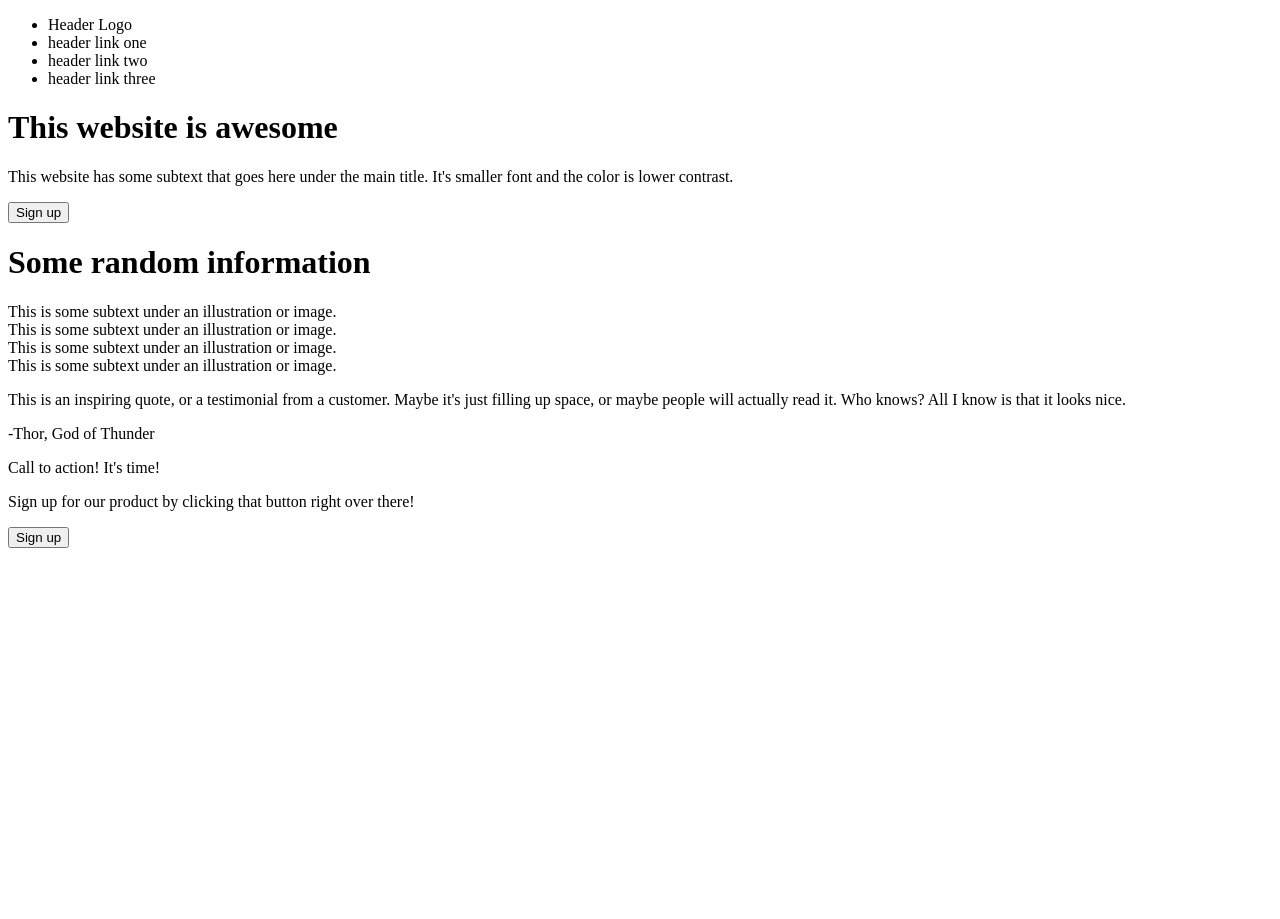
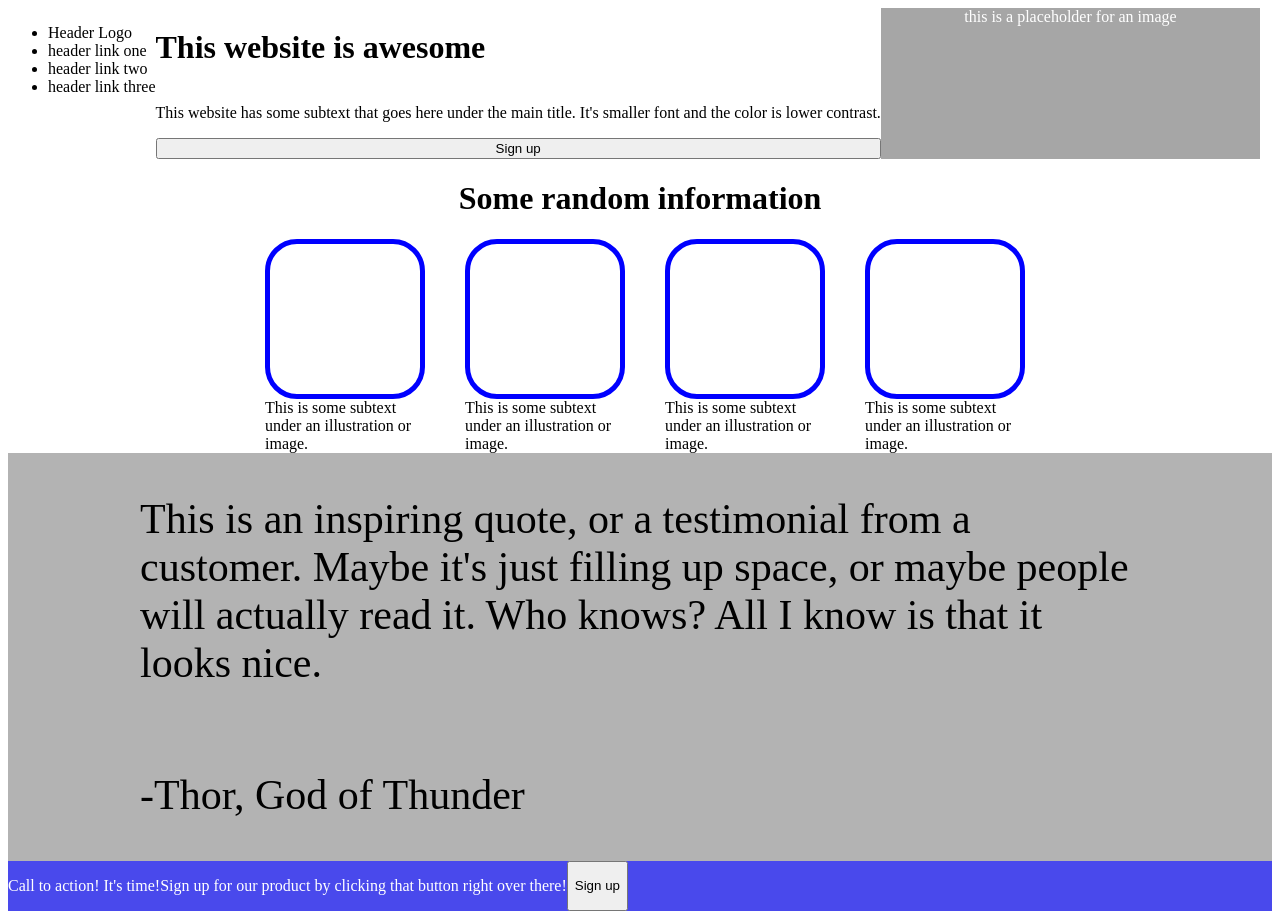
Before and after one commit to inherentspice/Landing-Page, a plain HTML site: page index.html in a window 1280 px wide. Before the commit the page ends 800 px from the top, so only its background shows below. Drawn offline with Linux system fonts and the light colour scheme.

Commit message:
laid down bare bones of css style

```diff
--- a/index.html
+++ b/index.html
@@ -1,9 +1,9 @@
 <!DOCTYPE html>
 <html lang="en">
   <head>
-    <meta charset="utf-8">
+    <meta charset="UTF-8">
     <title>Landing Page for Odin Project</title>
-    <link rel="stylesheet" href="style.css">
+    <link rel="stylesheet" href="styles.css">
   </head>
   <body>
     <div class="banner">
@@ -15,27 +15,36 @@
           <li>header link three</li>
         </ul>
       </div>
+      <div class="site-description">
         <h1>This website is awesome</h1>
         <p>This website has some subtext that goes here under the main title.
            It's smaller font and the color is lower contrast.
         </p>
         <button>Sign up</button>
       </div>
+      <div class="header-image">
+        this is a placeholder for an image
+      </div>
+    </div>
     <div class="page-body">
       <h1>Some random information</h1>
       <div class="images">
+        <div class="box-container">
           <div class="box"></div>
           <div class="box-text">This is some subtext under an illustration or image.</div>
-
+        </div>
+        <div class="box-container">
           <div class="box"></div>
           <div class="box-text">This is some subtext under an illustration or image.</div>
-
+        </div>
+        <div class="box-container">
           <div class="box"></div>
           <div class="box-text">This is some subtext under an illustration or image.</div>
-
+        </div>
+        <div class="box-container">
           <div class="box"></div>
           <div class="box-text">This is some subtext under an illustration or image.</div>
-
+        </div>
       </div>
     </div>
     <div class="quote">
@@ -54,6 +63,4 @@
       <button>Sign up</button>
     </div>
   </body>
-
-
 </html>
--- a/styles.css
+++ b/styles.css
@@ -0,0 +1,73 @@
+body {
+  display: flex;
+  flex-direction: column;
+}
+
+.banner {
+  display: flex;
+}
+
+.header {
+  display: flex;
+}
+
+.site-description {
+  display: flex;
+  flex-direction: column;
+}
+
+.header-image {
+  background-color: rgb(128, 128, 128, .7);
+  width: 30%;
+  color: white;
+  text-align: center;
+}
+
+.page-body {
+  display: flex;
+  flex-direction: column;
+  justify-content: center;
+  align-items: center;
+
+}
+
+.images {
+  display: flex;
+  gap: 50px;
+}
+
+.box {
+  height: 150px;
+  width: 150px;
+  border: 5px solid blue;
+  border-radius: 20%;
+}
+
+.box-container {
+  display: flex;
+  flex-direction: column;
+  width: 150px;
+}
+
+.quote {
+  background-color: rgb(128, 128, 128, .6);
+  font-size: 42px;
+  display: flex;
+  flex-direction: column;
+  /* padding-left: 300px;
+  padding-right: 300px; */
+  align-items: center;
+}
+
+.quote > p {
+  width: 1000px;
+}
+
+.footer {
+  background-color: rgb(73, 73, 236);
+  display: flex;
+}
+
+.footer > p {
+  color: white
+}
```
Lines whose indentation alone changed are shown as unchanged.
